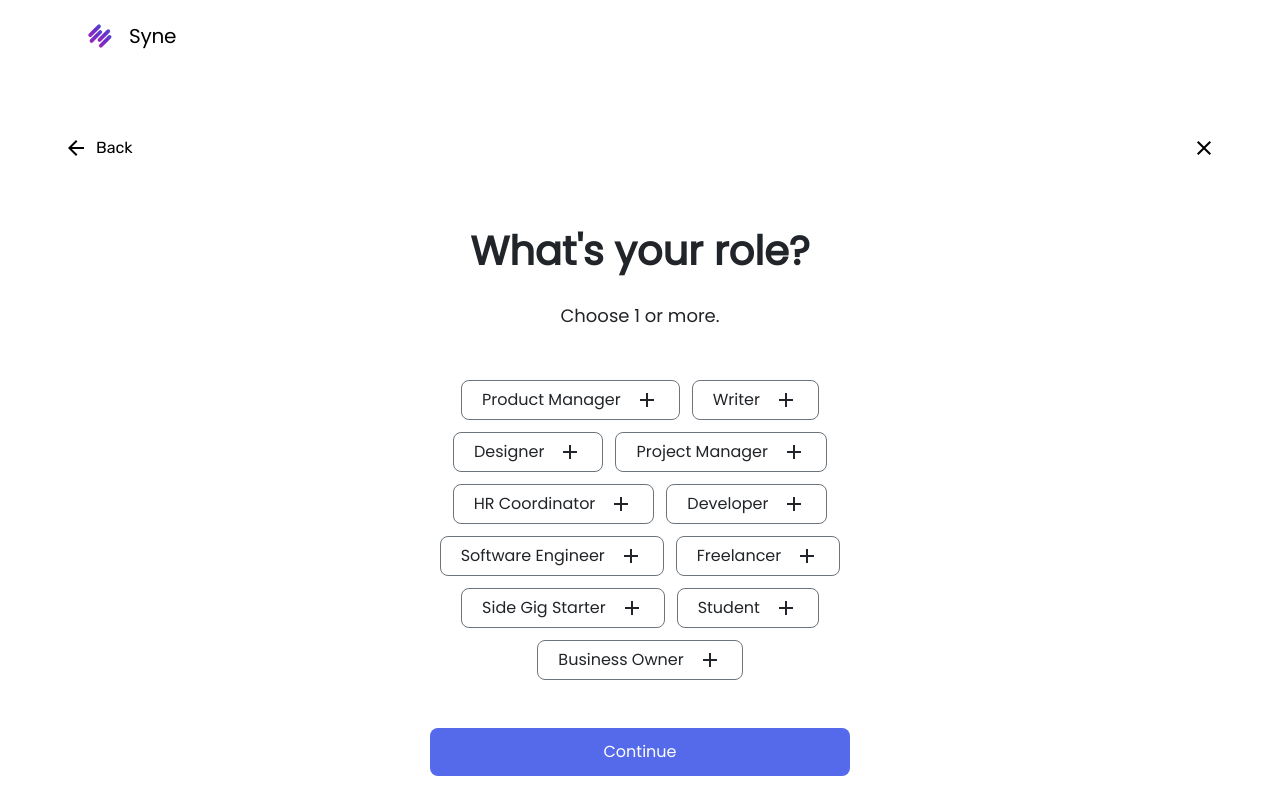
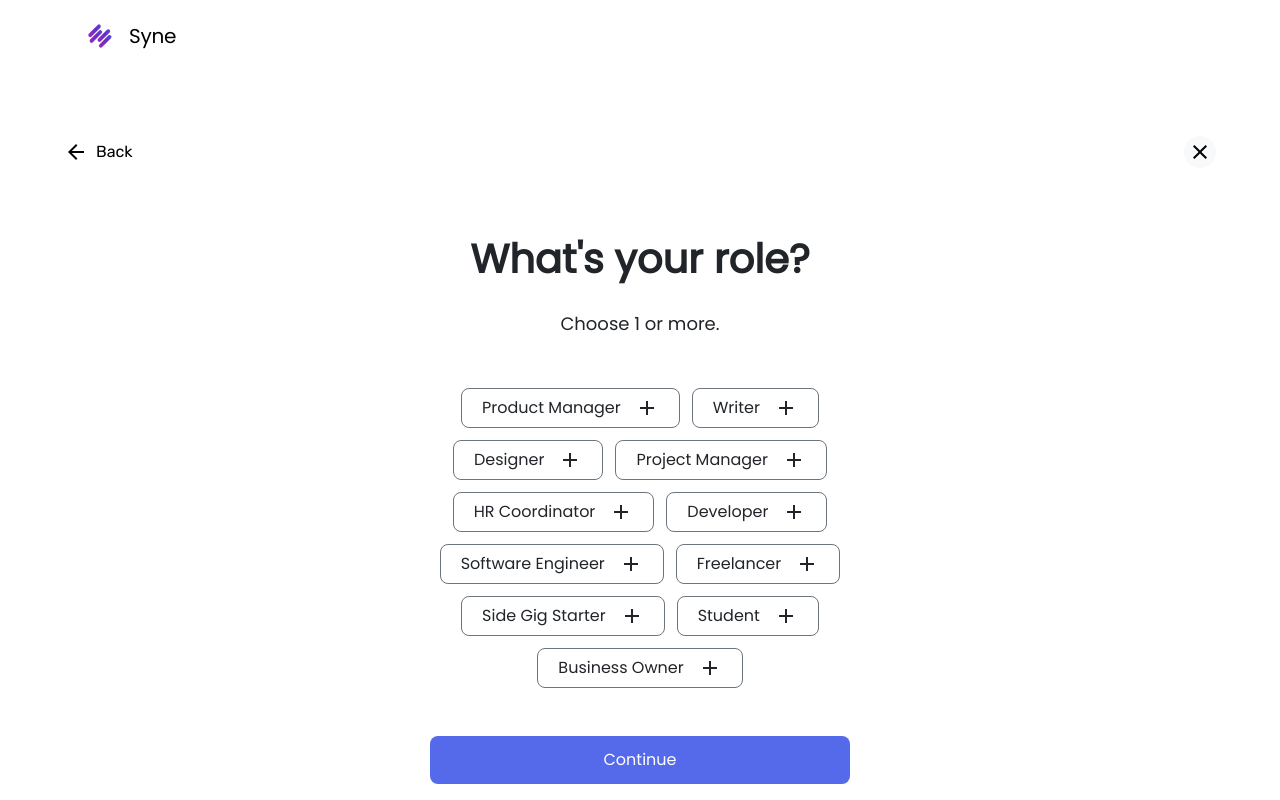
Before and after one commit to jeannyinthelamp/sycamore.ai, a React (Create React App) app: page /onboarding_3 in a window 1280 px wide. Shown: the top 800 px of the page. Built offline with nearby package versions, Linux system fonts and the light colour scheme.

Commit message:
Add back and exit hover states

```diff
--- a/src/Components/Onboarding/Onboarding_nav/Onboarding_nav.js
+++ b/src/Components/Onboarding/Onboarding_nav/Onboarding_nav.js
@@ -9,7 +9,8 @@ import exit from "../../../Assets/Icons/Onboarding_Icons/exit.svg"
 export default function Onboarding_Nav() {
   const currentLocation = useLocation();
 
-  const [isHovered, setIsHovered] = useState(false);
+  const [isBackHovered, setIsBackHovered] = useState(false);
+  const [isExitHovered, setIsExitHovered] = useState(false);
 
   //Back button functionality
   const traverseBack = (currentPath) => {
@@ -53,11 +54,11 @@ export default function Onboarding_Nav() {
         }}
       >
         <div class="flex items-center hover:text-[#556AEB]"
-          onMouseEnter={() => setIsHovered(true)}
-          onMouseLeave={() => setIsHovered(false)} >
+          onMouseEnter={() => setIsBackHovered(true)}
+          onMouseLeave={() => setIsBackHovered(false)} >
           <img
             class='mr-2'
-            src={isHovered ? back_selected : back}
+            src={isBackHovered ? back_selected : back}
             alt='back'
           />
           Back
@@ -65,12 +66,27 @@ export default function Onboarding_Nav() {
       </Link>
 
     <button
-    className='flex'>
+      className='flex'
+      onMouseEnter={() => setIsExitHovered(true)}
+      onMouseLeave={() => setIsExitHovered(false)}
+    >
+      <div
+        style={{
+          display: 'flex',
+          alignItems: 'center',
+          justifyContent: 'center',
+          borderRadius: '50%',
+          background: isExitHovered ? 'var(--neutral-300, #e9ecef)' : 'var(--neutral-100, #F8F9FA)', // Conditional background color
+          width: '32px',
+          height: '32px',
+        }}
+      >
       <img
           className=''
           src={exit}
           alt='exit'
         />
+      </div>
         </button>
     </div>
   );
```
